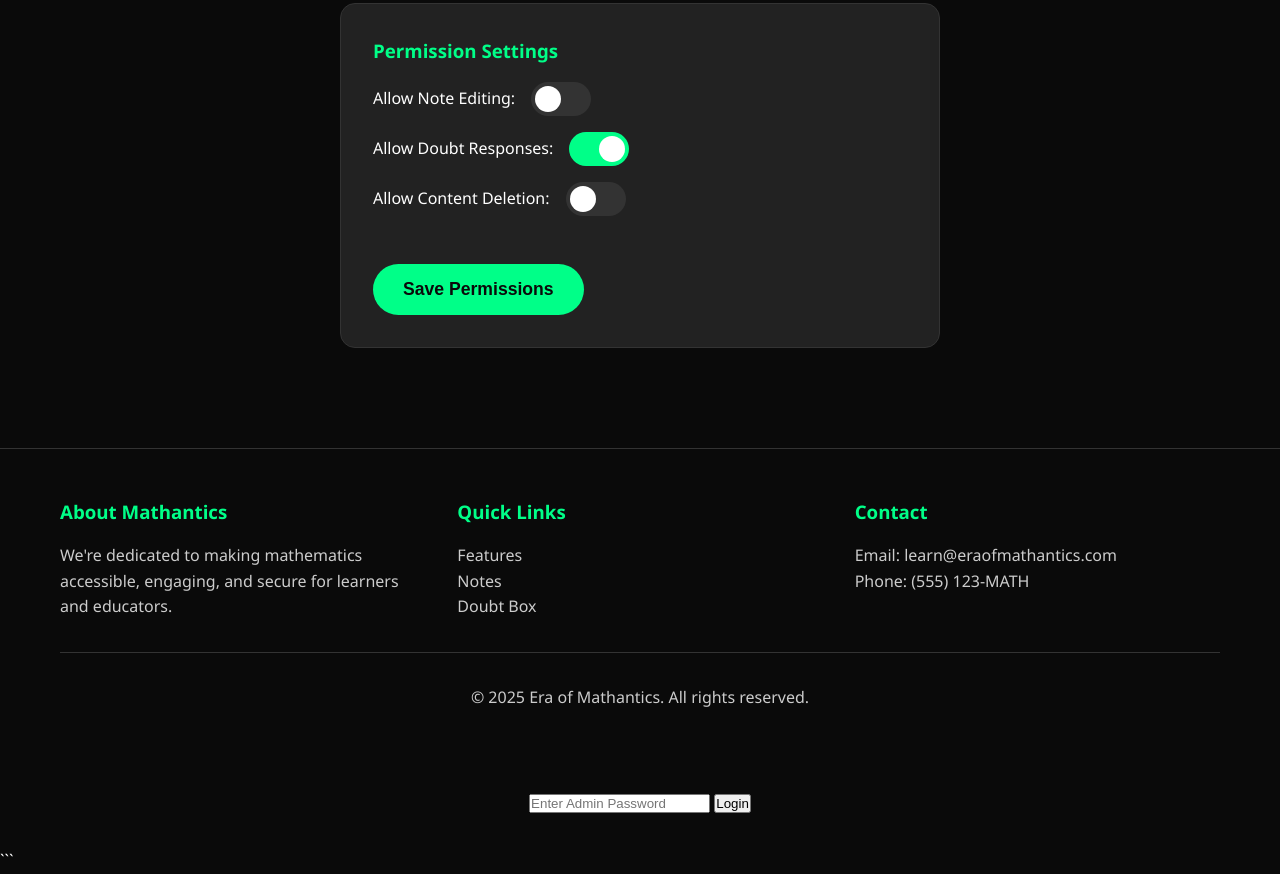
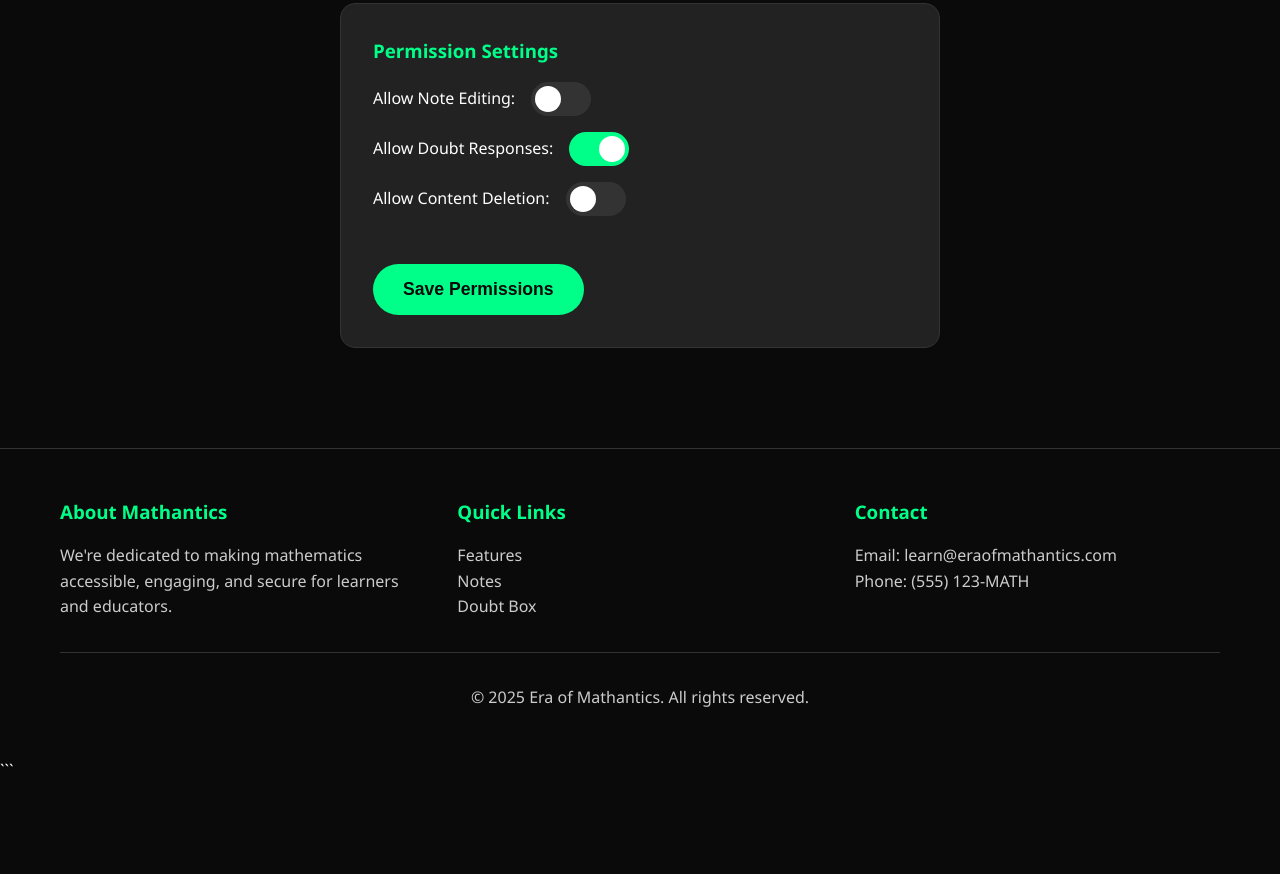
Before and after one commit to abhaysaraswat02-afk/Abhay, a plain HTML site: page index.html in a window 1280 px wide. Shown: the part 4051-4925 px from the top of the page. After the commit the page ends 4835 px from the top, so only its background shows below. Drawn offline with Linux system fonts and the light colour scheme.

Commit message:
Update index.html

```diff
--- a/index.html
+++ b/index.html
@@ -1207,12 +1207,6 @@ function deleteNote(noteId) {
     showMessage('Note deleted successfully!', 'success');
 }
     </script>
- <div id="adminLogin" style="text-align:center; margin:2rem;">
-    <input type="password" id="adminPassword" placeholder="Enter Admin Password">
-    <button onclick="checkAdmin()">Login</button>
-</div>
-    <section id="admin" class="admin-panel" style="display:none;">
-        </section>
 
 </body>
 </html>
```
